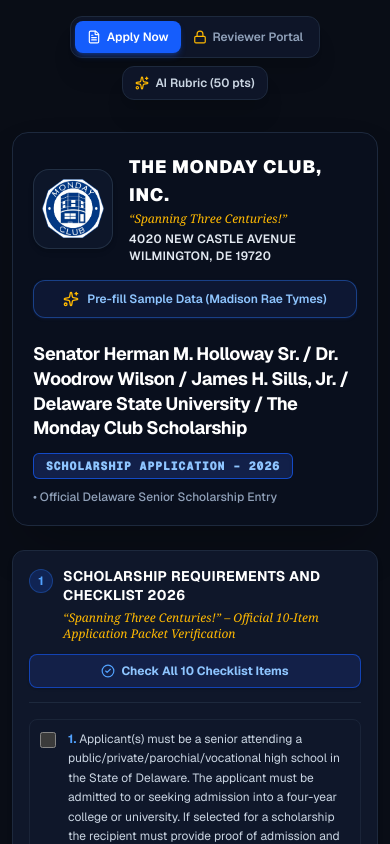
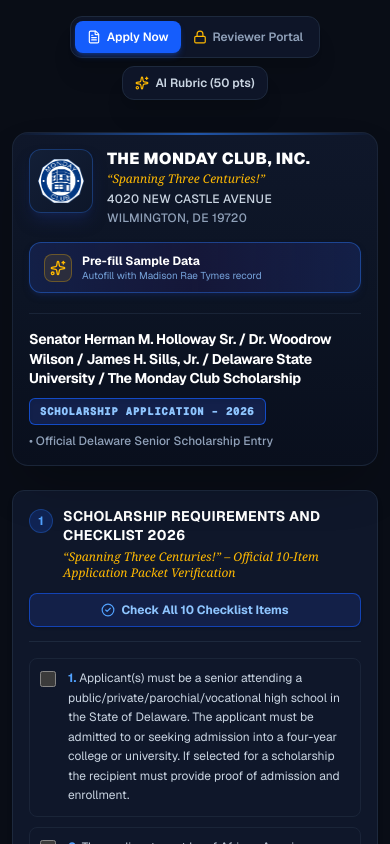
Before and after one commit to Arafat-boss/Scholarship_Applicant_Portal, a Next.js app: page / in a window 390 px wide. Shown: the top 844 px of the page. Built offline with nearby package versions, Linux system fonts and the light colour scheme; no server answers.

Commit message:
style(header): left-align organization branding, optimize mobile layout, and enhance pre-fill card

```diff
--- a/components/ApplicantPortal.tsx
+++ b/components/ApplicantPortal.tsx
@@ -751,12 +751,15 @@ Over the next ten years, my goal is to earn a Bachelor's degree in Public Health
       )}
 
       {/* Title & Organization Header matching Client Mockup with Logo */}
-      <div className="mb-6 rounded-2xl border border-slate-800 bg-[#090f1d] p-5 sm:p-7 shadow-2xl text-slate-100">
+      <div className="mb-6 rounded-2xl border border-slate-800/80 bg-gradient-to-b from-[#0f172a] via-[#0c1424] to-[#090f1d] p-4 sm:p-7 shadow-2xl text-slate-100 relative overflow-hidden">
+        {/* Subtle decorative glow accent */}
+        <div className="absolute top-0 left-0 right-0 h-[2px] bg-gradient-to-r from-blue-500/0 via-blue-500/60 to-blue-500/0 pointer-events-none" />
+
         {/* Top Row: Logo + Org Info (Left) & Pre-fill Sample Button (Right) */}
         <div className="flex flex-col md:flex-row md:items-start md:justify-between gap-4">
-          <div className="flex items-center sm:items-start gap-4">
+          <div className="flex items-start gap-3.5 sm:gap-4.5 text-left">
             {/* Logo Container */}
-            <div className="relative flex h-20 w-20 sm:h-24 sm:w-24 items-center justify-center rounded-2xl border border-slate-700/60 bg-[#0d1629] p-2 shrink-0 shadow-md">
+            <div className="relative flex h-16 w-16 sm:h-24 sm:w-24 items-center justify-center rounded-xl sm:rounded-2xl border border-blue-500/30 bg-gradient-to-br from-[#131f37] to-[#0d1629] p-2 shrink-0 shadow-lg shadow-blue-950/60">
               <Image
                 src="/Logo.png"
                 alt="The Monday Club Logo"
@@ -767,17 +770,17 @@ Over the next ten years, my goal is to earn a Bachelor's degree in Public Health
               />
             </div>
 
-            {/* Organization Identity */}
-            <div className="flex flex-col justify-center">
-              <h1 className="text-lg sm:text-xl font-black uppercase tracking-wider text-white">
+            {/* Organization Identity - strictly left-aligned */}
+            <div className="flex flex-col justify-start text-left min-w-0 flex-1">
+              <h1 className="text-base sm:text-xl font-black uppercase tracking-wide text-white leading-tight">
                 THE MONDAY CLUB, INC.
               </h1>
               <p className="text-xs sm:text-sm font-serif italic text-amber-400 mt-0.5">
                 &ldquo;Spanning Three Centuries!&rdquo;
               </p>
-              <div className="mt-1 text-xs sm:text-sm font-semibold tracking-wide text-slate-200 leading-snug">
-                <p>4020 NEW CASTLE AVENUE</p>
-                <p>WILMINGTON, DE 19720</p>
+              <div className="mt-1 text-xs text-slate-300 font-medium leading-snug space-y-0.5">
+                <p className="tracking-wide">4020 NEW CASTLE AVENUE</p>
+                <p className="tracking-wide text-slate-400">WILMINGTON, DE 19720</p>
               </div>
             </div>
           </div>
@@ -787,24 +790,29 @@ Over the next ten years, my goal is to earn a Bachelor's degree in Public Health
             <button
               type="button"
               onClick={handleAutofill}
-              className="w-full md:w-auto inline-flex items-center justify-center gap-2 rounded-xl border border-blue-500/40 bg-blue-950/40 px-4 py-2.5 text-xs sm:text-sm font-semibold text-blue-300 shadow-sm shadow-blue-950/40 hover:bg-blue-900/60 hover:text-white transition cursor-pointer text-center"
+              className="w-full md:w-auto inline-flex items-center justify-start sm:justify-center gap-2.5 rounded-xl border border-blue-500/40 bg-gradient-to-r from-blue-950/70 via-indigo-950/50 to-blue-950/70 px-3.5 sm:px-4 py-2.5 text-xs sm:text-sm font-semibold text-blue-200 shadow-md shadow-blue-950/50 hover:border-blue-400 hover:text-white hover:from-blue-900/80 hover:to-indigo-900/80 transition-all cursor-pointer group text-left"
             >
-              <Sparkles className="h-4 w-4 text-amber-400 shrink-0" />
-              <span>Pre-fill Sample Data (Madison Rae Tymes)</span>
+              <div className="flex h-7 w-7 items-center justify-center rounded-lg bg-amber-400/10 border border-amber-400/30 text-amber-400 shrink-0 group-hover:scale-110 transition-transform">
+                <Sparkles className="h-4 w-4" />
+              </div>
+              <div className="flex flex-col text-left">
+                <span className="font-bold text-white text-xs sm:text-sm">Pre-fill Sample Data</span>
+                <span className="text-[10px] sm:text-xs text-blue-300/80 font-normal">Autofill with Madison Rae Tymes record</span>
+              </div>
             </button>
           </div>
         </div>
 
         {/* Bottom Section: Scholarship Names & Application Badge */}
-        <div className="mt-6">
-          <h2 className="text-lg sm:text-xl font-bold tracking-tight text-white leading-snug">
+        <div className="mt-5 sm:mt-6 pt-4 sm:pt-5 border-t border-slate-800/80 text-left">
+          <h2 className="text-sm sm:text-lg font-bold tracking-tight text-white leading-snug">
             Senator Herman M. Holloway Sr. / Dr. Woodrow Wilson / James H. Sills, Jr. / Delaware State University / The Monday Club Scholarship
           </h2>
-          <div className="flex flex-wrap items-center gap-2.5 mt-3">
-            <span className="rounded-md border border-blue-600/70 bg-blue-950/80 px-3 py-1 font-mono text-xs font-black tracking-wider text-blue-300 uppercase shadow-inner">
+          <div className="flex flex-wrap items-center gap-2 mt-2.5">
+            <span className="rounded-md border border-blue-600/70 bg-blue-950/80 px-2.5 py-1 font-mono text-[11px] sm:text-xs font-black tracking-wider text-blue-300 uppercase shadow-inner">
               {dates.applicationHeader}
             </span>
-            <span className="text-xs sm:text-sm font-medium text-slate-400">
+            <span className="text-xs font-medium text-slate-400">
               &bull; Official Delaware Senior Scholarship Entry
             </span>
           </div>
```
